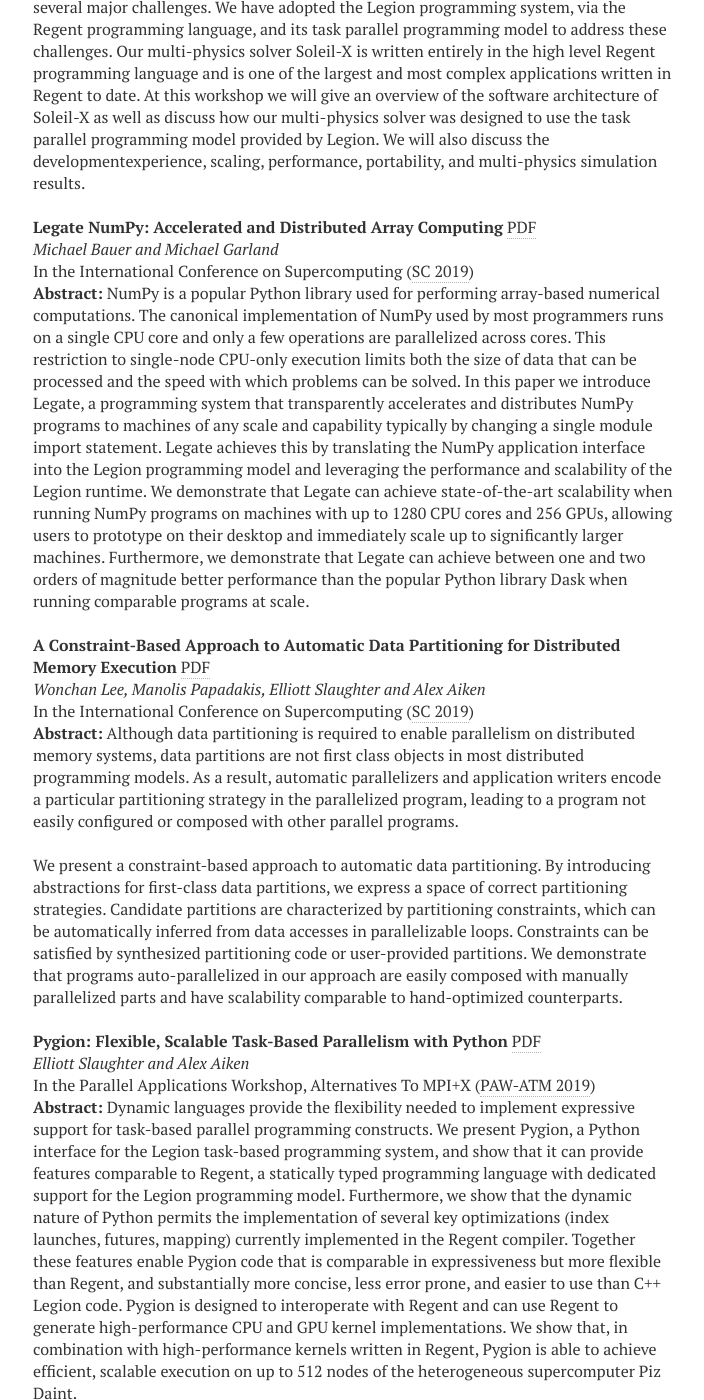
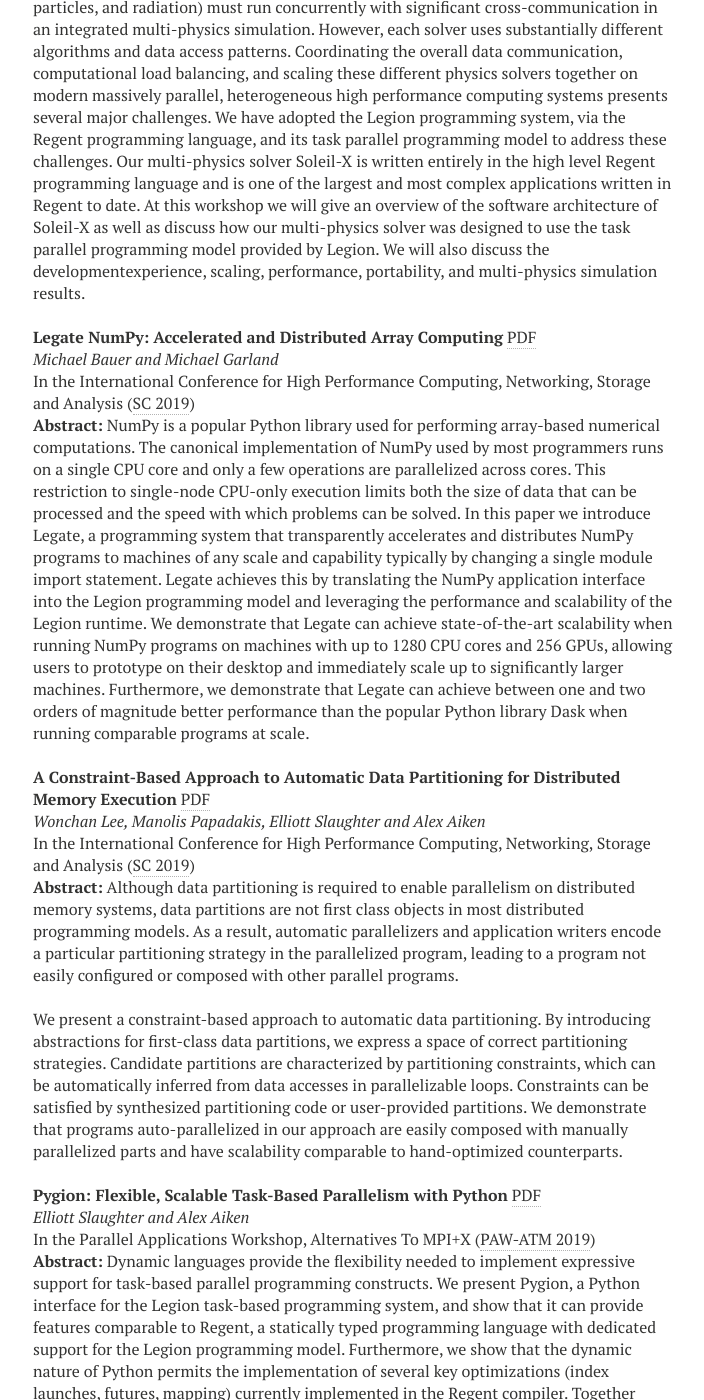
Before and after one commit to apryakhin/legion.stanford.edu, a Jekyll site: the page built from publications.md, in a window 1280 px wide and 1400 px high, scrolled down 7549 px. Shown: the whole window, without its empty margins (287-991 px from the left). Built offline with Jekyll 4.4.1, drawn with Linux system fonts in a browser that asks for light colours; nearby versions of some CDN libraries; some of the changed text lies outside the part shown.

Commit message:
Fix name of supercomputing conference.

```diff
--- a/publications.md
+++ b/publications.md
@@ -44,7 +44,7 @@ title: Publications
 
 <a name="sc2012"></a>__Legion: Expressing Locality and Independence with Logical Regions__ [PDF](/pdfs/sc2012.pdf) <br/>
 _Michael Bauer, Sean Treichler, Elliott Slaughter, Alex Aiken_ <br/>
-In the International Conference on Supercomputing ([SC 2012](http://sc12.supercomputing.org)) <br/>
+In the International Conference for High Performance Computing, Networking, Storage and Analysis ([SC 2012](http://sc12.supercomputing.org)) <br/>
 __Abstract:__ Modern parallel architectures have both heterogeneous processors and deep, complex
 memory hierarchies. We present Legion, a programming model and runtime system
 for achieving high performance on these machines. Legion is
@@ -110,7 +110,7 @@ MPI codes.
 
 <a name="sc2014"></a>__Structure Slicing: Extending Logical Regions with Fields__ [PDF](/pdfs/legion-fields.pdf) <br/>
 _Michael Bauer, Sean Treichler, Elliott Slaughter, Alex Aiken_ <br/>
-In the International Conference on Supercomputing ([SC 2014](http://sc14.supercomputing.org/schedule/event_detail?evid=pap522)) <br/>
+In the International Conference for High Performance Computing, Networking, Storage and Analysis ([SC 2014](http://sc14.supercomputing.org/schedule/event_detail?evid=pap522)) <br/>
 __Abstract:__ Applications on modern supercomputers are increasingly limited by the
 cost of data movement, but mainstream programming systems have few abstractions for
 describing the structure of a program's data. Consequently, the burden of managing
@@ -172,7 +172,7 @@ development.
 
 <a name="sc2015"></a>__Regent: A High-Productivity Programming Language for HPC with Logical Regions__ [PDF](/pdfs/regent2015.pdf) <br/>
 _Elliott Slaughter, Wonchan Lee, Sean Treichler, Michael Bauer, and Alex Aiken_ <br/>
-In the International Conference on Supercomputing ([SC 2015](http://sc15.supercomputing.org/schedule/event_detail?evid=pap326)) <br/>
+In the International Conference for High Performance Computing, Networking, Storage and Analysis ([SC 2015](http://sc15.supercomputing.org/schedule/event_detail?evid=pap326)) <br/>
 __Abstract:__ We present Regent, a high-productivity programming language for high
 performance computing with logical regions. Regent users compose
 programs with tasks (functions eligible for parallel execution) and
@@ -230,7 +230,7 @@ that are too large to fit on a single node and yields an additional
 
 <a name="cr2017"></a>__Control Replication: Compiling Implicit Parallelism to Efficient SPMD with Logical Regions__ [PDF](/pdfs/cr2017.pdf) <br/>
 _Elliott Slaughter, Wonchan Lee, Sean Treichler, Wen Zhang, Michael Bauer, Galen Shipman, Patrick McCormick and Alex Aiken_ <br/>
-In the International Conference on Supercomputing ([SC 2017](http://sc17.supercomputing.org/presentation/?id=pap417&sess=sess165)) <br/>
+In the International Conference for High Performance Computing, Networking, Storage and Analysis ([SC 2017](http://sc17.supercomputing.org/presentation/?id=pap417&sess=sess165)) <br/>
 __Abstract:__ We present control replication, a technique for generating
 high-performance and scalable SPMD code from implicitly parallel
 programs. In contrast to traditional parallel programming models that
@@ -315,7 +315,7 @@ and up to two orders of magnitude speedup over distributed systems.
 
 <a name="trace2018"></a>__Dynamic Tracing: Memoization of Task Graphs for Dynamic Task-Based Runtimes__ [PDF](/pdfs/trace2018.pdf) <br/>
 _Wonchan Lee, Elliott Slaughter, Michael Bauer, Sean Treichler, Todd Warszawski, Michael Garland and Alex Aiken_ <br/>
-In the International Conference on Supercomputing ([SC 2018](https://sc18.supercomputing.org/presentation/?id=pap490&sess=sess183)) <br/>
+In the International Conference for High Performance Computing, Networking, Storage and Analysis ([SC 2018](https://sc18.supercomputing.org/presentation/?id=pap490&sess=sess183)) <br/>
 __Abstract:__ Many recent programming systems for both supercomputing
 and data center workloads generate task graphs to express computations
 that run on parallel and distributed machines. Due to the overhead
@@ -388,7 +388,7 @@ results.
 
 <a name="legate2019"></a>__Legate NumPy: Accelerated and Distributed Array Computing__ [PDF](/pdfs/legate-preprint.pdf) <br/>
 _Michael Bauer and Michael Garland_ <br/>
-In the International Conference on Supercomputing ([SC 2019](http://sc19.supercomputing.org)) <br/>
+In the International Conference for High Performance Computing, Networking, Storage and Analysis ([SC 2019](http://sc19.supercomputing.org)) <br/>
 __Abstract:__ NumPy is a popular Python library used for performing
 array-based numerical computations. The canonical implementation of
 NumPy used by most programmers runs on a single CPU core and only a
@@ -412,7 +412,7 @@ at scale.
 
 <a name="parallel2019"></a>__A Constraint-Based Approach to Automatic Data Partitioning for Distributed Memory Execution__ [PDF](/pdfs/parallelizer2019.pdf) <br/>
 _Wonchan Lee, Manolis Papadakis, Elliott Slaughter and Alex Aiken_ <br/>
-In the International Conference on Supercomputing ([SC 2019](http://sc19.supercomputing.org)) <br/>
+In the International Conference for High Performance Computing, Networking, Storage and Analysis ([SC 2019](http://sc19.supercomputing.org)) <br/>
 __Abstract:__ Although data partitioning is required to enable
 parallelism on distributed memory systems, data partitions are not
 first class objects in most distributed programming models. As a
```
